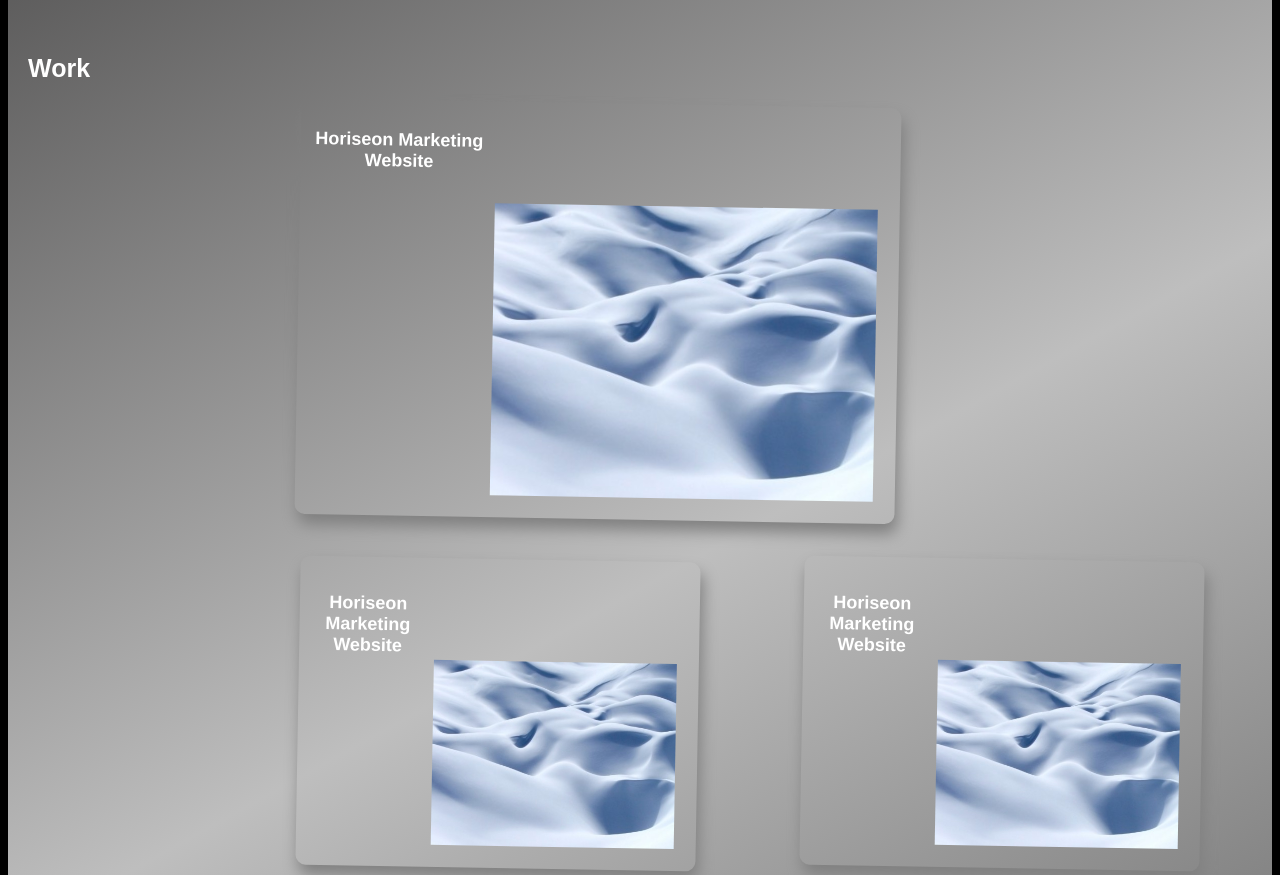
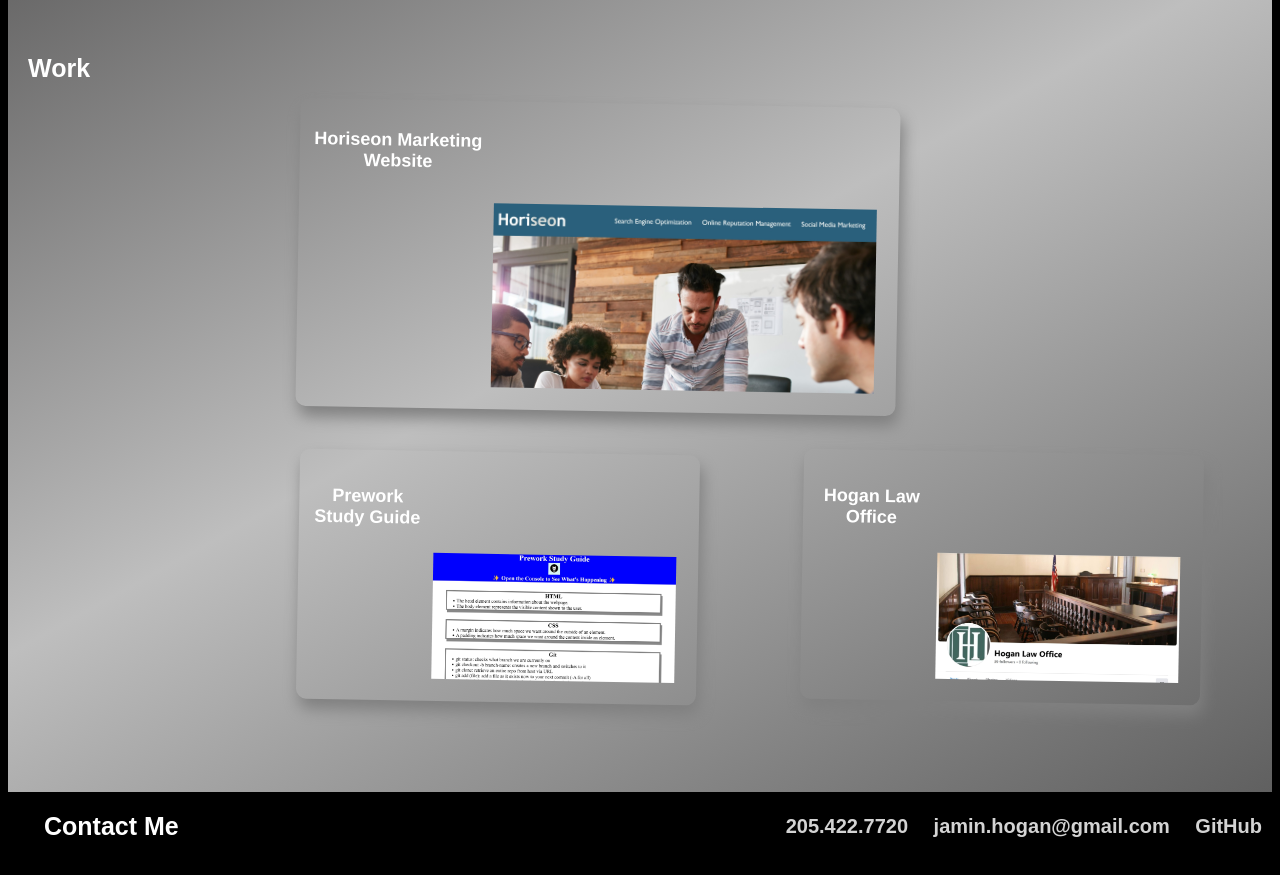
Before and after one commit to JaminHLO/Portfolio, a plain HTML site: page index.html in a window 1280 px wide. Shown: the part 600-1475 px from the top of the page. Drawn offline with Linux system fonts and the light colour scheme.

Commit message:
corrected links to projects and added their images

```diff
--- a/assets/css/style.css
+++ b/assets/css/style.css
@@ -42,6 +42,7 @@ h2 {
 }
 
 h3, h4 {
+    display: flex;
     font-size: 18px;
     color: white;
     text-align:center;
--- a/index.html
+++ b/index.html
@@ -14,7 +14,7 @@
                     <li><a href="#about">About Me</a></li>
                     <li><a href="#work">Work</a></li>
                     <li><a href="#contact">Contact Me</a></li>
-                    <li><a href="#resume">Resume</a></li>
+                    <li><a href="https://www.linkedin.com/in/jamin-hogan-esq-psd-45257211/">Resume</a></li>
                 </ul>
             </nav>
     <header>
@@ -39,19 +39,21 @@
             <div class="project-list">
                 <section class="project featured">
                     <h3>Horiseon Marketing Website</h3>
-                    <img src="./assets/images/snow0480.jpg" alt="snowy hills">
+                    <img src="./assets/images/Horiseon01.jpg"
+                    href="https://jaminhlo.github.io/Horiseon-Marketing-Solutions/Develop/"
+                    alt="website with picture of office workers in action">
                 </section>
                 <section class="project">
-                    <h4>Horiseon Marketing Website</h4>
-                    <img src="./assets/images/snow0480.jpg" alt="snowy hills">
+                    <h4>Prework Study Guide</h4>
+                    <img src="./assets/images/prework01.jpg"
+                    href="https://jaminhlo.github.io/prework-study-guide/"
+                    alt="website blue bar on top and sections for notes on HTML, CSS, and Git">
                 </section>
                 <section class="project">
-                    <h4>Horiseon Marketing Website</h4>
-                    <img src="./assets/images/snow0480.jpg" alt="snowy hills">
-                </section>
-                <section class="project">
-                    <h4>Horiseon Marketing Website</h4>
-                    <img src="./assets/images/snow0480.jpg" alt="snowy hills">
+                    <h4>Hogan Law Office</h4>
+                    <img src="./assets/images/HLO02.jpg"
+                    href="https://www.facebook.com/HoganLawOfficeLLC/"
+                    alt="Facebook website for the Hogan Law Office with courtroom image">
                 </section>
             </div>
         </section>
```
Also changed, not shown: assets/images/HLO01.jpg (added), assets/images/HLO02.jpg (added), assets/images/Horiseon01.jpg (added), assets/images/Store01.jpg (added), assets/images/prework01.jpg (added), 1 other file.
